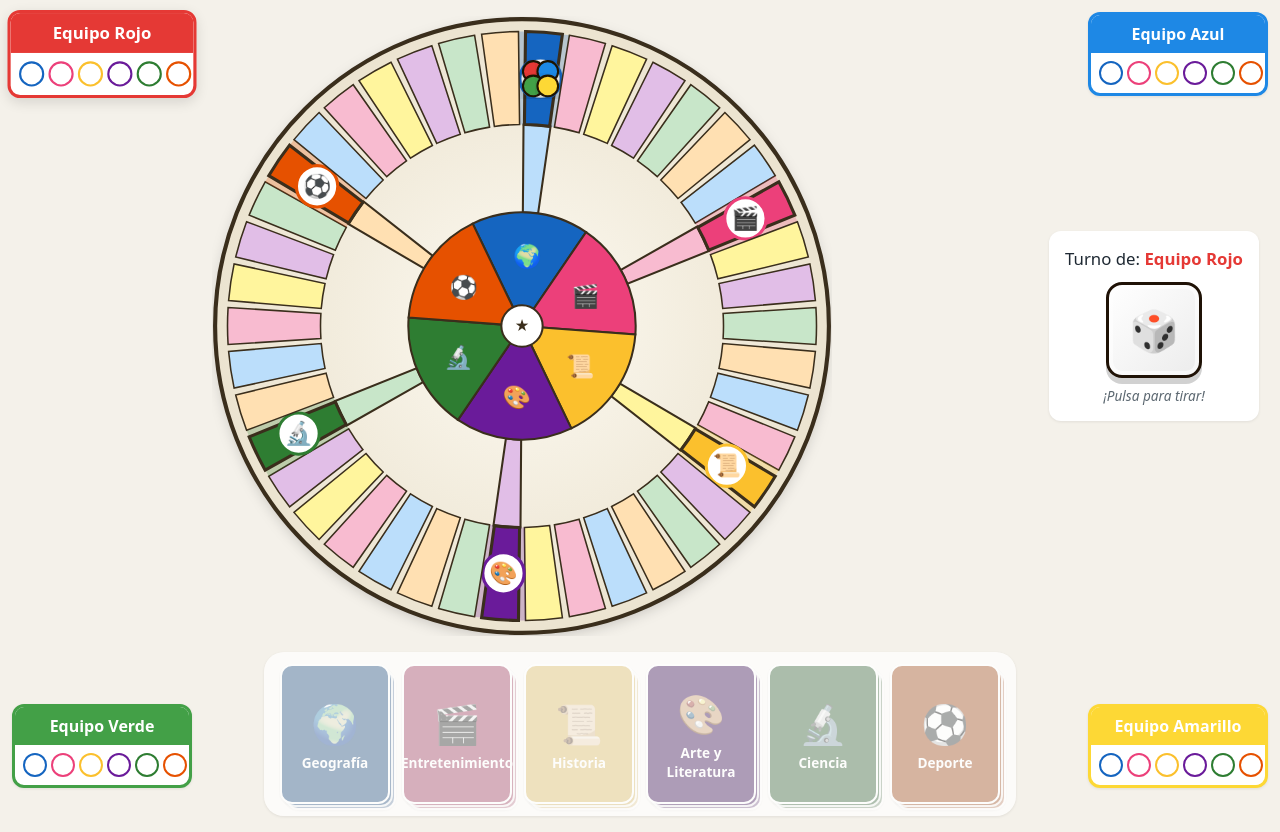
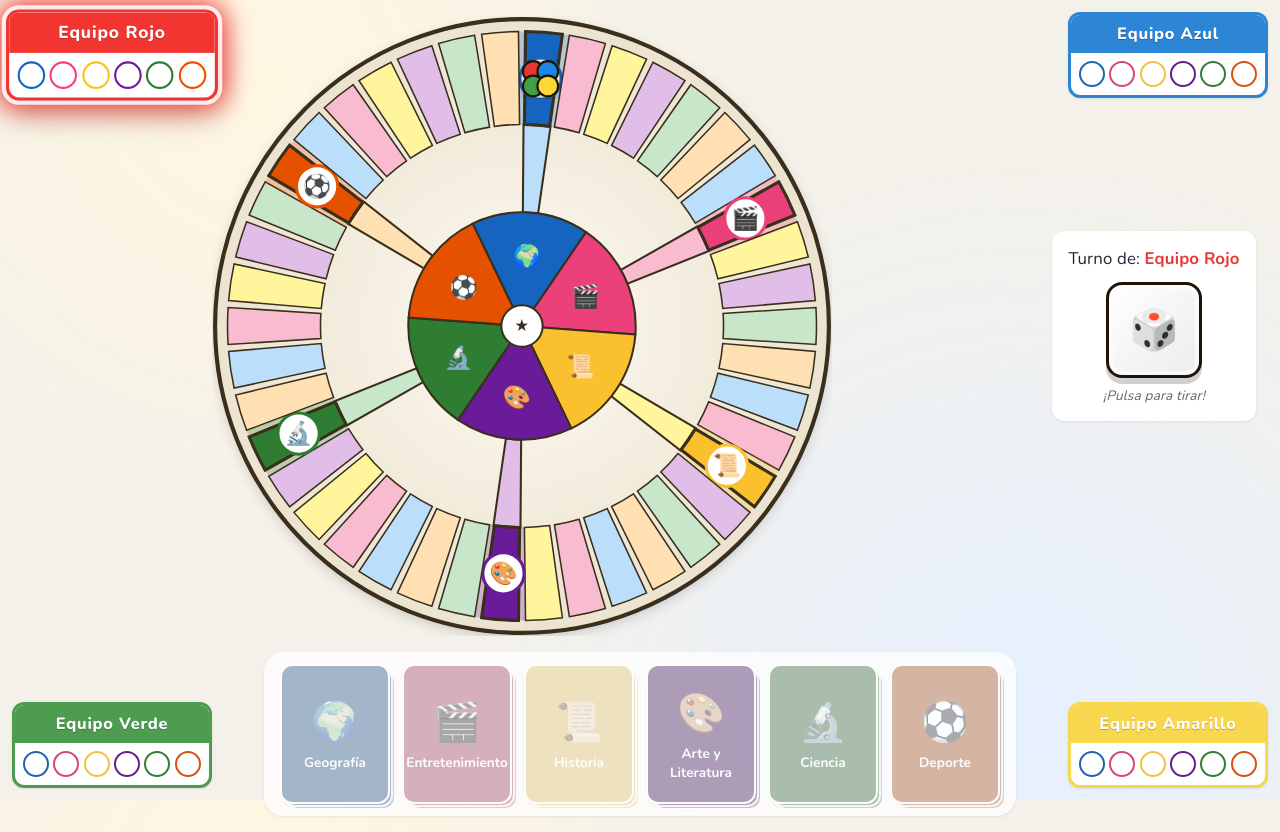
Before and after one commit to ngarderiu/Trivial, a React (Vite) app: page / in a window 1280 px wide. Both pictures are taken after a click on the button "Empezar partida". Built offline with nearby package versions, Linux system fonts and the light colour scheme.

Commit message:
feat: mejoras visuales generales

```diff
--- a/index.html
+++ b/index.html
@@ -4,6 +4,12 @@
     <meta charset="UTF-8" />
     <meta name="viewport" content="width=device-width, initial-scale=1.0" />
     <title>Trivial Pursuit</title>
+    <link rel="preconnect" href="https://fonts.googleapis.com" />
+    <link rel="preconnect" href="https://fonts.gstatic.com" crossorigin />
+    <link
+      href="https://fonts.googleapis.com/css2?family=Fraunces:opsz,wght@9..144,600;9..144,800&family=Nunito:wght@400;600;700;800&display=swap"
+      rel="stylesheet"
+    />
   </head>
   <body>
     <div id="root"></div>
--- a/src/components/common/PlayerMarker.jsx
+++ b/src/components/common/PlayerMarker.jsx
@@ -14,7 +14,7 @@ export default function PlayerMarker({
   return (
     <div
       className={`player-marker corner-${corner} ${isCurrentTurn ? 'is-active' : ''}`}
-      style={{ borderColor: color }}
+      style={{ borderColor: color, color, '--player-color': color }}
     >
       <div className="player-marker__head" style={{ background: color }}>
         <span className="player-marker__name">{name}</span>
--- a/src/styles/animations.css
+++ b/src/styles/animations.css
@@ -21,6 +21,31 @@
 @keyframes reachable-pulse {
   0%, 100% { opacity: 0.4; }
   50%      { opacity: 1; }
+}
+
+/* Halo pulsante para el marcador del jugador con turno */
+@keyframes marker-pulse {
+  0%, 100% {
+    box-shadow:
+      0 0 0 4px rgba(255, 255, 255, 0.85),
+      0 0 18px 4px var(--player-color, currentColor),
+      var(--shadow-lg);
+  }
+  50% {
+    box-shadow:
+      0 0 0 4px rgba(255, 255, 255, 0.85),
+      0 0 30px 10px var(--player-color, currentColor),
+      var(--shadow-lg);
+  }
+}
+
+/* Transición suave entre pantallas */
+@keyframes screen-fade-in {
+  from { opacity: 0; transform: translateY(8px); }
+  to   { opacity: 1; transform: translateY(0); }
+}
+.setup, .game, .victory {
+  animation: screen-fade-in 0.35s ease-out;
 }
 .is-reachable circle[stroke-dasharray] {
   animation: reachable-pulse 1.2s ease-in-out infinite;
--- a/src/styles/components.css
+++ b/src/styles/components.css
@@ -66,16 +66,31 @@
   border: 3px solid;
   box-shadow: var(--shadow-sm);
   overflow: hidden;
-  width: 180px;
-  transition: transform 0.15s ease;
+  width: 200px;
+  transition:
+    transform var(--transition-base),
+    box-shadow var(--transition-base),
+    filter var(--transition-base);
+  filter: saturate(0.85);
 }
-.player-marker.is-active { transform: scale(1.05); box-shadow: var(--shadow-md); }
+.player-marker.is-active {
+  transform: scale(1.06);
+  filter: saturate(1.1);
+  box-shadow:
+    0 0 0 4px rgba(255, 255, 255, 0.85),
+    0 0 24px 6px var(--player-color, var(--color-accent)),
+    var(--shadow-lg);
+  animation: marker-pulse 1.6s ease-in-out infinite;
+}
 .player-marker__head {
   color: #fff;
-  padding: var(--space-2);
-  font-weight: 700;
+  padding: var(--space-2) var(--space-3);
+  font-weight: 800;
   text-align: center;
+  letter-spacing: 0.05em;
+  text-shadow: 0 1px 0 rgba(0, 0, 0, 0.25);
 }
+.player-marker__name { font-size: 1.02rem; }
 .player-marker__quesitos {
   list-style: none;
   margin: 0;
@@ -85,14 +100,19 @@
   gap: 4px;
 }
 .player-marker__quesitos .quesito {
-  width: 24px;
-  height: 24px;
+  width: 26px;
+  height: 26px;
   border-radius: 50%;
   border: 2px solid;
   display: flex;
   align-items: center;
   justify-content: center;
   font-size: 0.85rem;
+  transition: transform var(--transition-base);
+}
+.player-marker__quesitos .quesito.is-owned {
+  transform: scale(1);
+  box-shadow: 0 0 6px rgba(0, 0, 0, 0.18) inset;
 }
 
 /* Card stack */
--- a/src/styles/game.css
+++ b/src/styles/game.css
@@ -6,8 +6,13 @@
 }
 .setup__title {
   text-align: center;
-  font-size: 2.6rem;
+  font-size: 3rem;
+  font-weight: 800;
   margin: 0 0 var(--space-5);
+  background: linear-gradient(135deg, #1565c0, #ec407a 50%, #fbc02d);
+  -webkit-background-clip: text;
+  background-clip: text;
+  color: transparent;
 }
 .setup__block {
   background: var(--color-card);
@@ -117,7 +122,15 @@
   max-width: 800px;
   margin: 0 auto;
 }
-.victory__title { font-size: 3rem; margin: 0 0 var(--space-5); }
+.victory__title {
+  font-size: 3.4rem;
+  margin: 0 0 var(--space-5);
+  font-weight: 800;
+  background: linear-gradient(135deg, #fbc02d, #e65100 50%, #c62828);
+  -webkit-background-clip: text;
+  background-clip: text;
+  color: transparent;
+}
 
 .podio {
   display: flex;
--- a/src/styles/variables.css
+++ b/src/styles/variables.css
@@ -19,9 +19,13 @@
   --radius-md: 12px;
   --radius-lg: 20px;
 
-  --font-base: system-ui, -apple-system, "Segoe UI", Roboto, "Helvetica Neue", Arial, sans-serif;
+  --font-base: "Nunito", "Inter", system-ui, -apple-system, "Segoe UI", Roboto, "Helvetica Neue", Arial, sans-serif;
+  --font-display: "Fraunces", "Georgia", "Times New Roman", serif;
   --shadow-sm: 0 1px 3px rgba(0, 0, 0, 0.08);
   --shadow-md: 0 4px 12px rgba(0, 0, 0, 0.12);
+  --shadow-lg: 0 16px 32px rgba(0, 0, 0, 0.18);
+
+  --transition-base: 200ms cubic-bezier(0.2, 0.8, 0.3, 1);
 }
 
 * { box-sizing: border-box; }
@@ -33,8 +37,18 @@ html, body, #root {
 
 body {
   font-family: var(--font-base);
-  background: var(--color-bg);
+  background:
+    radial-gradient(circle at 20% 10%, #fff7e2 0, transparent 40%),
+    radial-gradient(circle at 80% 90%, #e6f0ff 0, transparent 45%),
+    var(--color-bg);
   color: var(--color-text);
+  -webkit-font-smoothing: antialiased;
+  letter-spacing: 0.01em;
+}
+
+h1, h2 {
+  font-family: var(--font-display);
+  letter-spacing: 0.02em;
 }
 
 button { font-family: inherit; }
```
